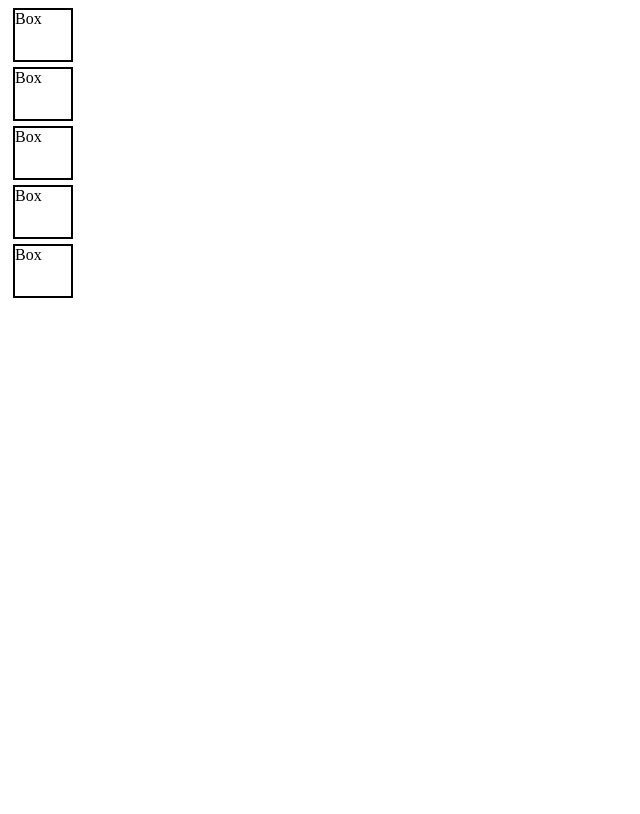
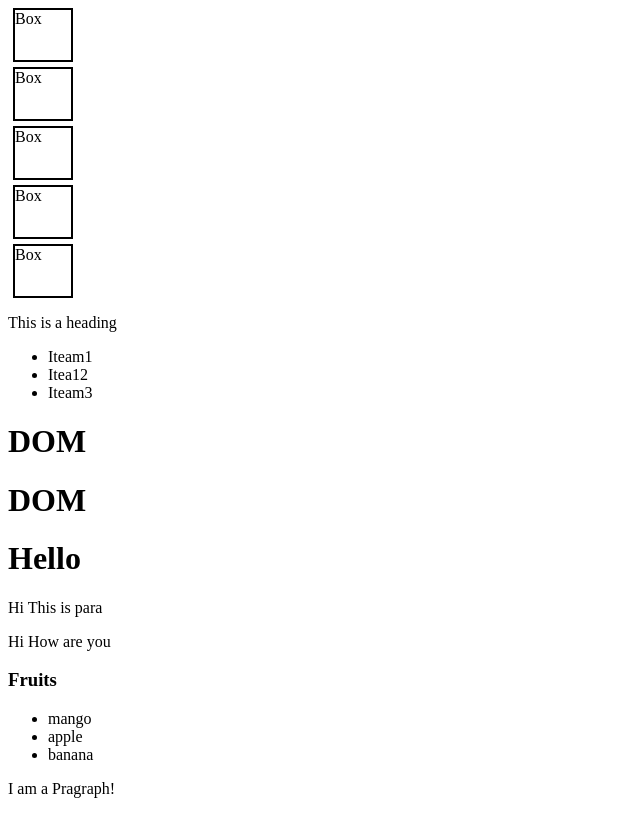
Before and after one commit to themayuriraut2007-dot/Web-Development, a plain HTML site: page javascript/DOM.html in a window 1280 px wide. Shown: the whole page, without its empty margins (0-640 px from the left). Drawn offline with Linux system fonts and the light colour scheme.

Commit message:
new change

```diff
--- /dev/null
+++ b/javascript/DOM.css
@@ -0,0 +1,7 @@
+.box{
+        height:45px;
+        width:56px;
+        border:2px solid black;
+        margin:5px;
+        padding-bottom: 5px;
+    }
--- a/javascript/DOM.html
+++ b/javascript/DOM.html
@@ -4,18 +4,8 @@
     <meta charset="UTF-8">
     <meta name="viewport" content="width=device-width, initial-scale=1.0">
     <title>Document</title>
+    <link rel="stylesheet" href="DOM.css">
 
-
-<style>
-    .box{
-        height:45px;
-        width:56px;
-        border:2px solid black;
-        margin:5px;
-        padding-bottom: 5px;
-    }
-
-</style>
 
 </head>
 <body>
@@ -30,6 +20,51 @@
     </div>
 
 
+    <p class="para">This is a heading</p>
+
+    <ul>
+       <li>Iteam1</li>
+       <li>Itea12</li>
+       <li>Iteam3</li>
+    </ul>
+
+    <h1 id="heading">DOM</h1>
+     <h1 id="heading2">DOM</h1>
+
+     <h1 class="heading3-class">Hello</h1>
+     <p class="heading3-class">Hi This is para</p>
+     <p>Hi How are you</p>
+
+     <div>
+        <h3>Fruits</h3>
+        <ul>
+            <li>mango</li>
+            <li>apple</li>
+             <li>banana</li>
+        </ul>
+
+     </div>
+
+
+
+<!--
+    <h1>Heelo World</h1>
+    <div id="box">This is div
+        <ul> List
+            <li>iteam1</li>
+            <li>iteam2</li>
+            <li>iteam3</li>
+            <li>iteam4</li>
+
+        </ul>
+    </div> -->
+
+
+
+
+  <p class="para">I am a Pragraph!</p>
+
+
 
 
     <script src="DOM.js"></script>
--- a/javascript/DOM.js
+++ b/javascript/DOM.js
@@ -1,76 +1,122 @@
 // console.log("hello World")
 
-// document.getElementById("redbox").style.backgroundColor = "red"
+
+// Selected With Id -- >
+
+// document.getElementBYId(" ")
+
+// let heading = document.getElementById("heading");
+// console.log(heading);
+
+// we also use log ke bdle dir (object)
 
 
 
 
-// document.querySelector(".box").style.backgroundColor = "green";
+// Selected With Class -->
 
-// Ek hi select hoga querySelector mai(Single Element Return karta hai)
+// document.getElementsByClassName("")
+
+//let headings = document.getElementsByClassName("heading3-class");
+//console.log(heading);
+
+
+
+// Selected With Tags -->
+
+// document.getElementsByTagName("p")
+
+
+
+//Query Selector -->
+
+// document.querySelector("myId/myClass/tag")
+// return first element
+
+
+// document.querySelectorAll("myId/myClass/tag")
+// return a node list
+
+// let elements = document.querySelector("p");
+// console.log(elements);
+
+// let elements = document.querySelectorAll("p");
+// console.log(elements);
+
+// let elements = document.querySelectorAll(".heading3-class");
+// console.log(elements);
+
+
+// innerText And innerHTML-->
+
+let div = document.querySelector("div");
+console.log(div);
 
 
 
 
-// Agar pure karne hai to use this querySelectorAll(multiple element return krta hai)
+//   let target = document.getElementById("redbox").style.backgroundColor = "red";
 
-// console.log(document.querySelectorAll(".box"))
-
-// document.querySelectorAll(".box").forEach(e =>{
-//    e.style.backgroundColor = "green"
-// })
-
-
-
-
-// document.getElementsByTagName("div")
-//  it returns html collection
+//   document.querySelector(".container").style.backgroundColor = "green";
 
 
 
 
 
-// let target = document.getElementsByTagName("h2")
-// let target = document.getElementsByClassName("fourth")
-// let target = document.getElementById("i3")
+
+// querySelectorery("h1");
+// h1.remove();
+
+// let newBtn = document.createElement("button");
+// newBtn.innerText = "click me";
+// console.log(newBtn);
 
 
-// let targets = document.querySelectorAll("li:nth-child(2)")
+// // Append(last add) -->
 
-// console.log(target)
-// console.log(targets)
+// let div = document.querySelector("div")
+// div.append(newBtn)
+
+// same prepend(starting mai)
 
 
 
 
-// let students = [1,2]
+// Create new heading -->
 
-// if (students.length != 0) {
-//     console.log('students exits !')
-// } else {
-//     console.log("they don't")
-// }
+//let newHeading =  document.createElement("h1");
+// newHeading.innerHTML = "<i> Hi , I am new! </i>";
 
-// let target = document.getElementById("btn1")
-
-// console.log(target)
+// document.querySelector("body").prepend(newHeading);
 
 
 
+// Delete Element -->
+
+// let h1 = document.qu
 
 
-// toggle image
+//Practice Questions -->
 
-// let image = document.getElementById('img1')
-// let btn = document.getElementById('btn1')
+// Q1] create a new button element. Give it a text "click me", background
+// color of red & text color of white.
 
-// let show = true
+// let newBtn = document.createElement("button");
+// newBtn.innerText = "click me";
 
-// btn.onclick = () => {
-//     show = !show
-//     if (show) {
-//         image.style.display = "block"
-//     } else {
-//         image.style.display = "none"
-//     }
-// }
+// newBtn.style.color = "white";
+// newBtn.style.backgroundColor = "red";
+
+// document.querySelector("body").prepend(newBtn);
+
+
+
+// Q2] create a <p> tag in html,give it a class and some styling.
+
+// we use classList
+
+ let para = document.querySelector("p");
+ para.classList.add("newClass");
+
+ // also we remove
+//  para.classList.remove("newClass");
```
